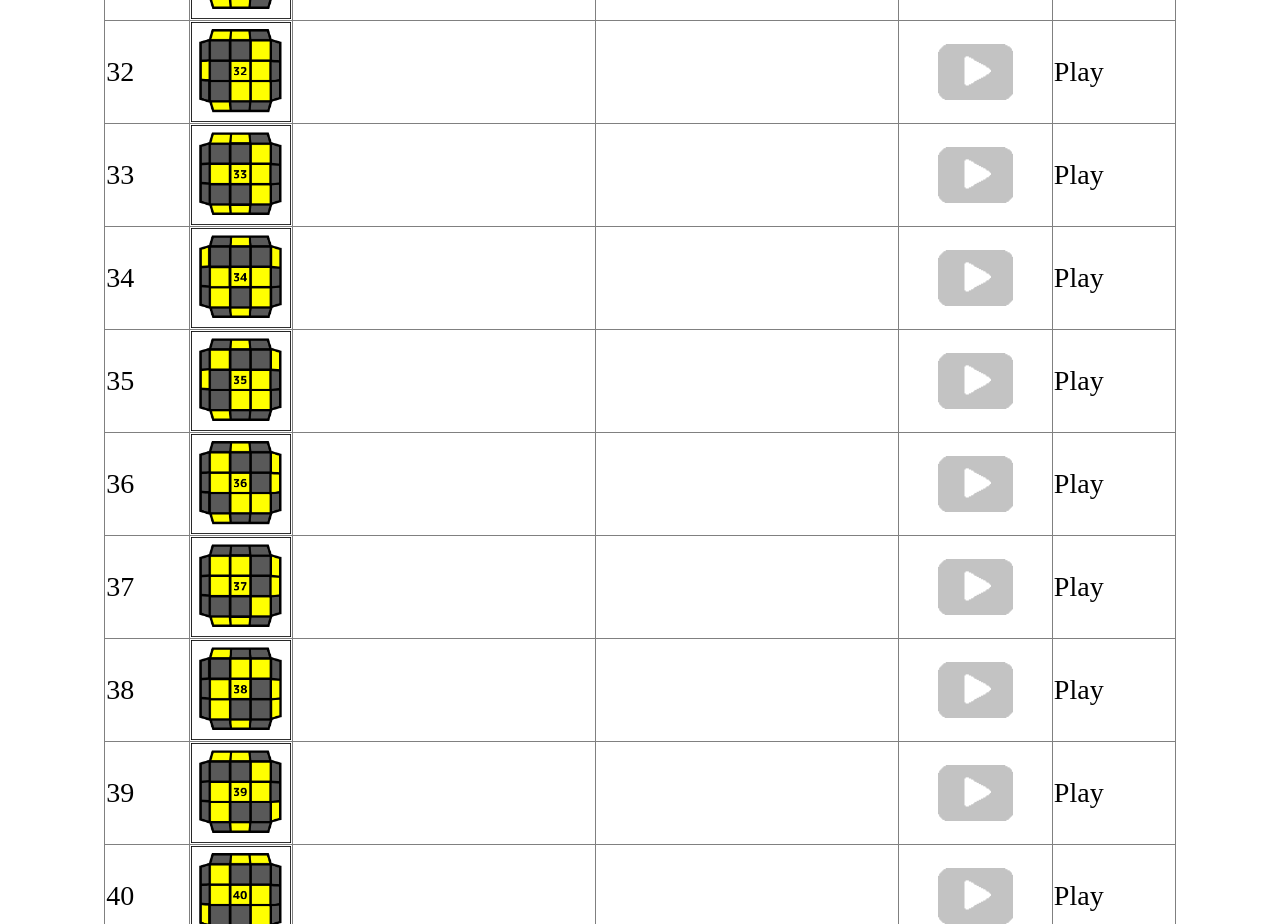
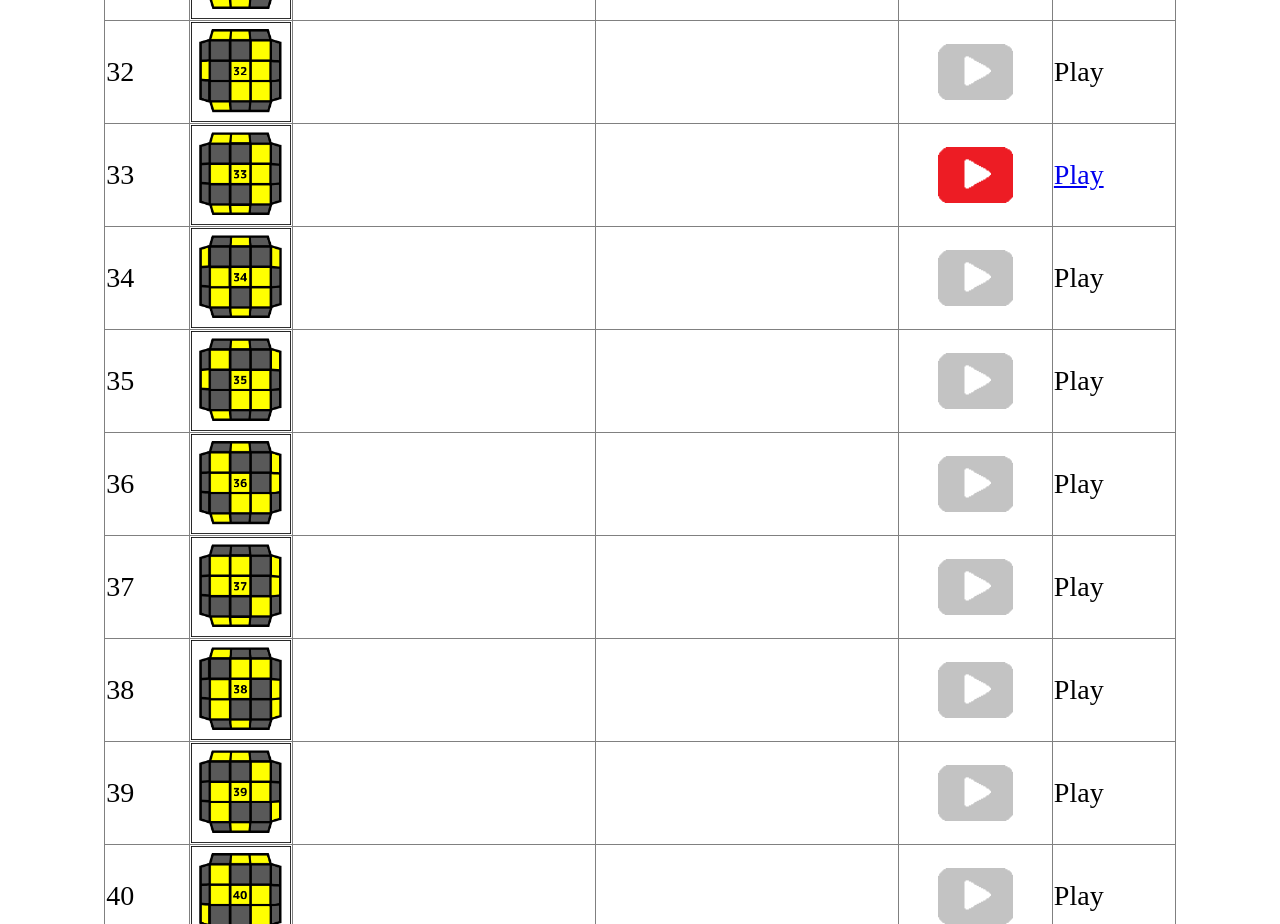
Before and after one commit to YouCuber/oll, a plain HTML site: page index.html in a window 1280 px wide. Shown: the part 3467-4391 px from the top of the page. Drawn offline with Linux system fonts and the light colour scheme.

Commit message:
oll33追加

```diff
--- a/index.html
+++ b/index.html
@@ -467,9 +467,9 @@ Play
 <td class="event" data-hoge="o33"><img src="images/33.png" width="100" height="100"/></td>
 <td width="300"></td>
 <td width="300"></td>
-<td align="center"><img width="50%" src="images/non_play_button.png"></a></td>
+<td align="center"><a href="https://youtu.be/uQc88PAyCg0"target="_youtube"><img width="50%" src="images/play_button.png"></a></td>
 <td align="left">
-Play
+<a href="https://youcuber.github.io/tools/alg.cubing.net-2018-12-16/?view=fullscreen&type=alg&stage=OLL&alg=R_U_R-U-R-F_R_F-" target="_anime">Play</a>
 </td>
 </tr>
 
```
